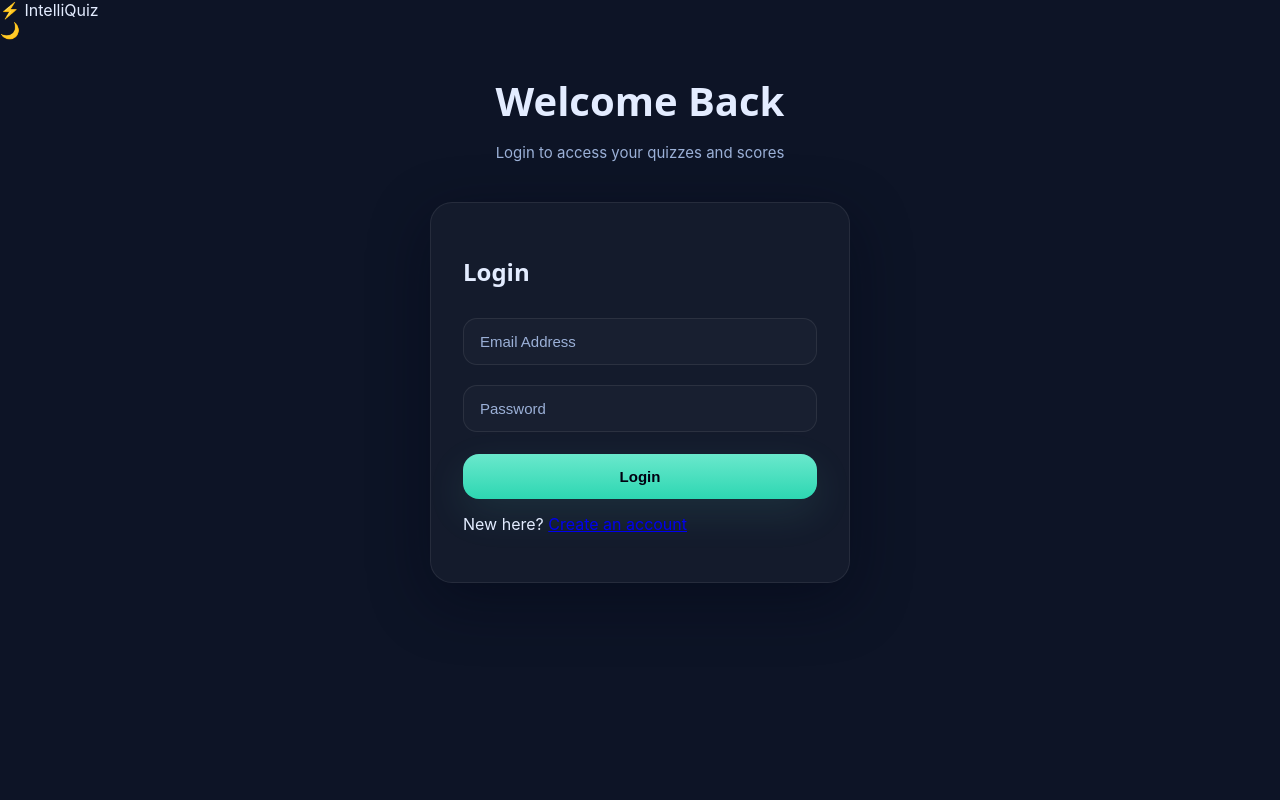
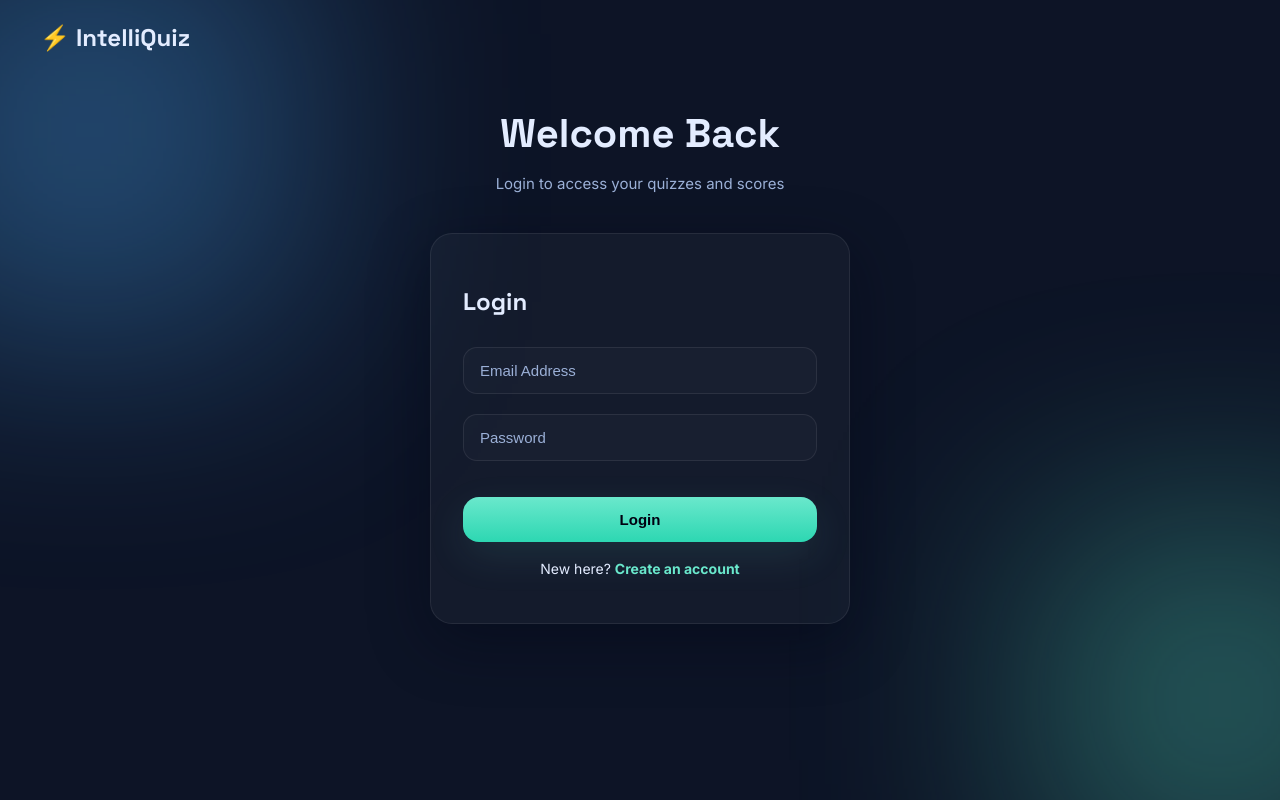
Before and after one commit to Devaguru11/IntelliQuiz, a plain HTML site: page IntelliQuiz/frontend/login.html in a window 1280 px wide. Drawn offline with Linux system fonts and the light colour scheme.

Commit message:
Update login.html

```diff
--- a/IntelliQuiz/frontend/login.html
+++ b/IntelliQuiz/frontend/login.html
@@ -4,16 +4,20 @@
   <meta charset="UTF-8" />
   <meta name="viewport" content="width=device-width, initial-scale=1.0" />
   <title>Login – IntelliQuiz</title>
+
+  <!-- SAME FONTS AS DASHBOARD -->
+  <link href="https://fonts.googleapis.com/css2?family=Inter:wght@300;400;600;700;900&family=Space+Grotesk:wght@400;600;700&display=swap" rel="stylesheet">
+
   <link rel="stylesheet" href="auth.css">
 </head>
 <body>
 
-<div class="bg-glow"></div>
-<div class="bg-glow2"></div>
+<!-- SAME BACKGROUND SHAPES AS INDEX -->
+<div class="bg-shape shape1"></div>
+<div class="bg-shape shape2"></div>
 
-<nav>
+<nav class="auth-nav">
   <div class="logo">⚡ IntelliQuiz</div>
-  <div class="toggle">🌙</div>
 </nav>
 
 <section class="auth-hero">
@@ -27,14 +31,15 @@
   <input type="email" id="email" placeholder="Email Address">
   <input type="password" id="password" placeholder="Password">
 
+  <p id="loginError" class="error"></p>
+
   <button onclick="login()">Login</button>
 
-  <p style="margin-top:15px;">
+  <p class="auth-footer">
     New here? <a href="signup.html">Create an account</a>
   </p>
 </div>
 
 <script src="login.js"></script>
-
 </body>
 </html>
```
